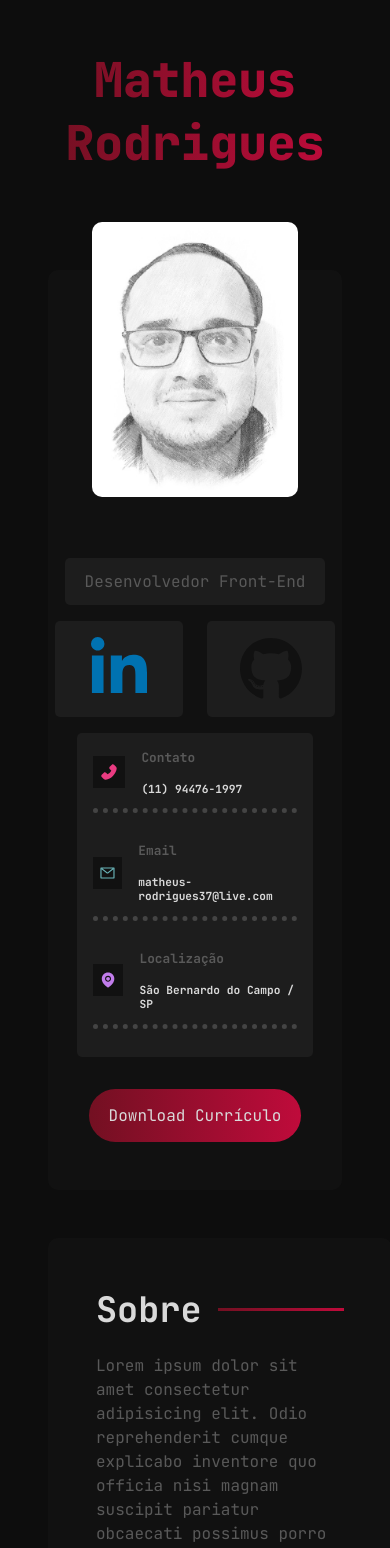
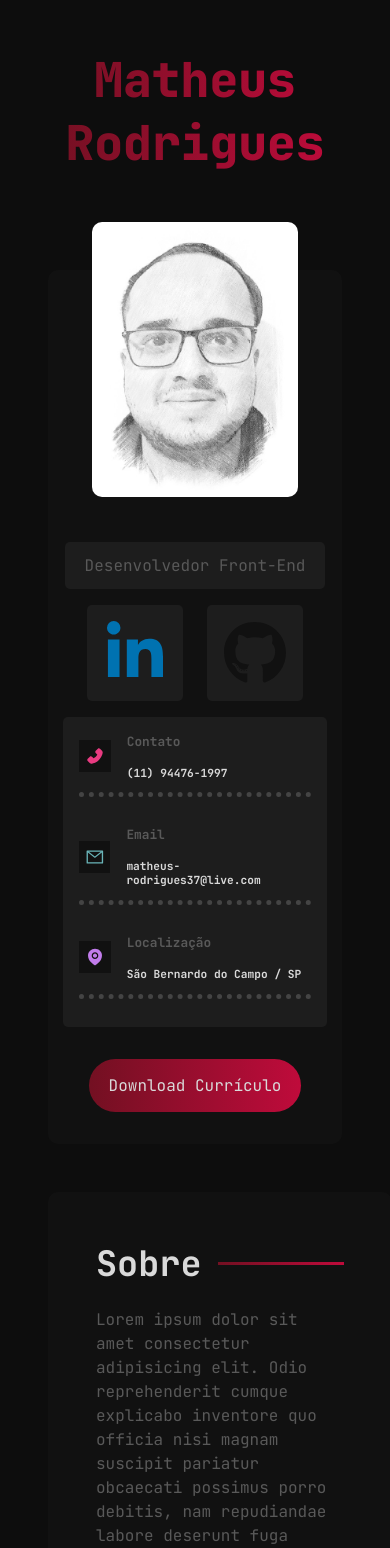
Before and after one commit to Mati-Pereira/portifolio, a React (Vite) app: page / in a window 390 px wide. Shown: the top 1548 px of the page. Built offline with nearby package versions, Linux system fonts and the light colour scheme.

Commit message:
start mobile part

```diff
--- a/src/components/Sidebar.tsx
+++ b/src/components/Sidebar.tsx
@@ -6,7 +6,9 @@ import SocialNetwork from './SocialNetwork';
 function Sidebar() {
   return (
     <aside id="sidebar">
-      <img src={Perfil} alt="my-perfil" />
+      <img src={Perfil} alt="my-perfil" style={{
+        'width': '14rem'
+      }}/>
       <p className="title">Desenvolvedor Front-End</p>
       <SocialNetwork />
       <InfoContainer />
--- a/src/styles/components/infocontainer.scss
+++ b/src/styles/components/infocontainer.scss
@@ -8,7 +8,7 @@
   padding: 1rem;
   margin-bottom: 2rem;
   text-align: left;
-  width: 80%;
+  width: 90%;
   border-radius: variables.$card-border-radius;
   gap: 1rem;
 
--- a/src/styles/components/sidebar.scss
+++ b/src/styles/components/sidebar.scss
@@ -29,5 +29,10 @@
   .btn {
     @include mixings.btn
   }
+}
 
+@media (max-width: 700px) {
+  #sidebar {
+    padding: 2rem 0;
+  }
 }
--- a/src/styles/components/socialnetworks.scss
+++ b/src/styles/components/socialnetworks.scss
@@ -7,12 +7,18 @@
   margin: 1rem 0;
 
   .social-btn {
-    padding: 1rem 2rem;
+    padding: 1rem 3.4rem;
     background-color: variables.$bg-color-secondary;
     border-radius: variables.$card-border-radius;
     color: #333;
     font-size: 1.3rem;
     @include mixings.center
+  }
+
+  @media (max-width: 700px) {
+    .social-btn {
+      padding: 1rem ;
+    }
   }
 
   #linkedin {
--- a/src/styles/components/tecnologies.scss
+++ b/src/styles/components/tecnologies.scss
@@ -24,6 +24,16 @@
 
       svg {
         font-size: 6rem;
+      }
+    }
+
+    @media (max-width: 700px) {
+      .tecnology-card {
+        display: flex;
+        flex-direction: column;
+        align-items: center;
+        justify-content: center;
+
       }
     }
 
```
